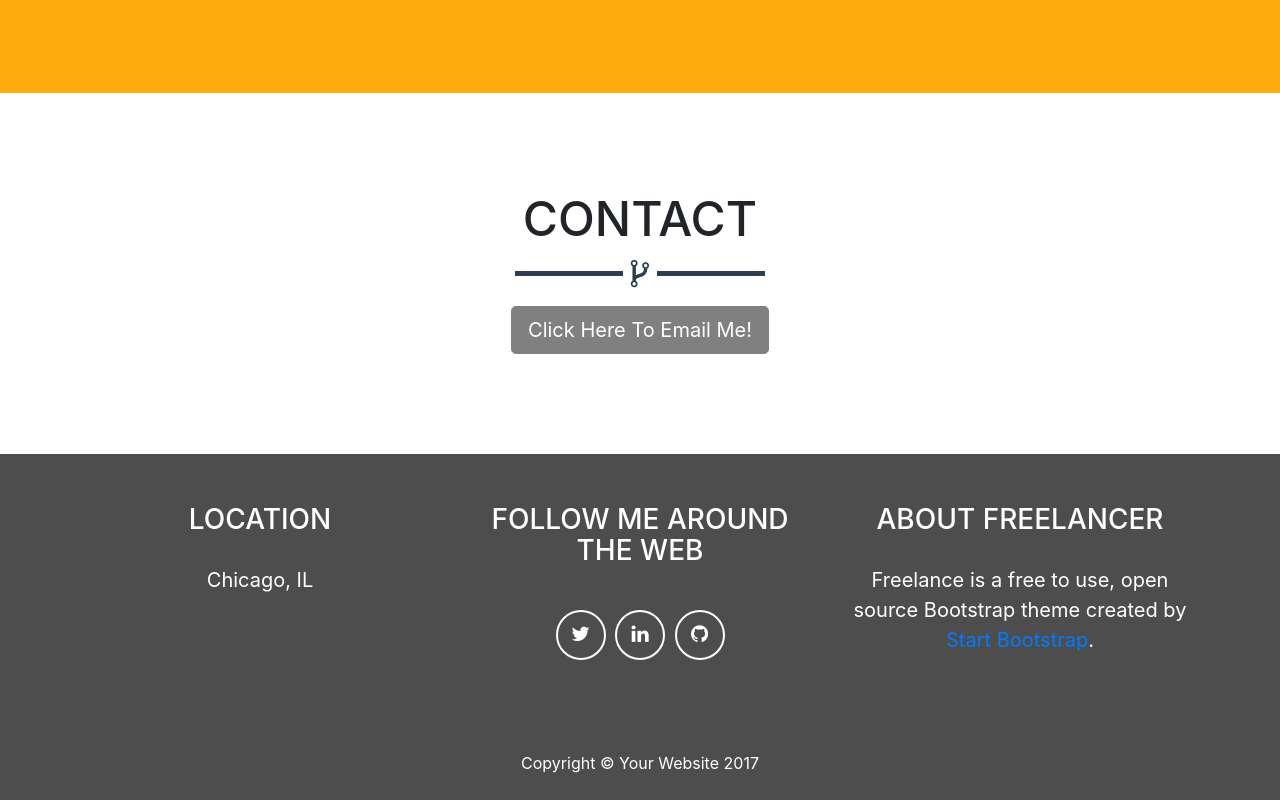
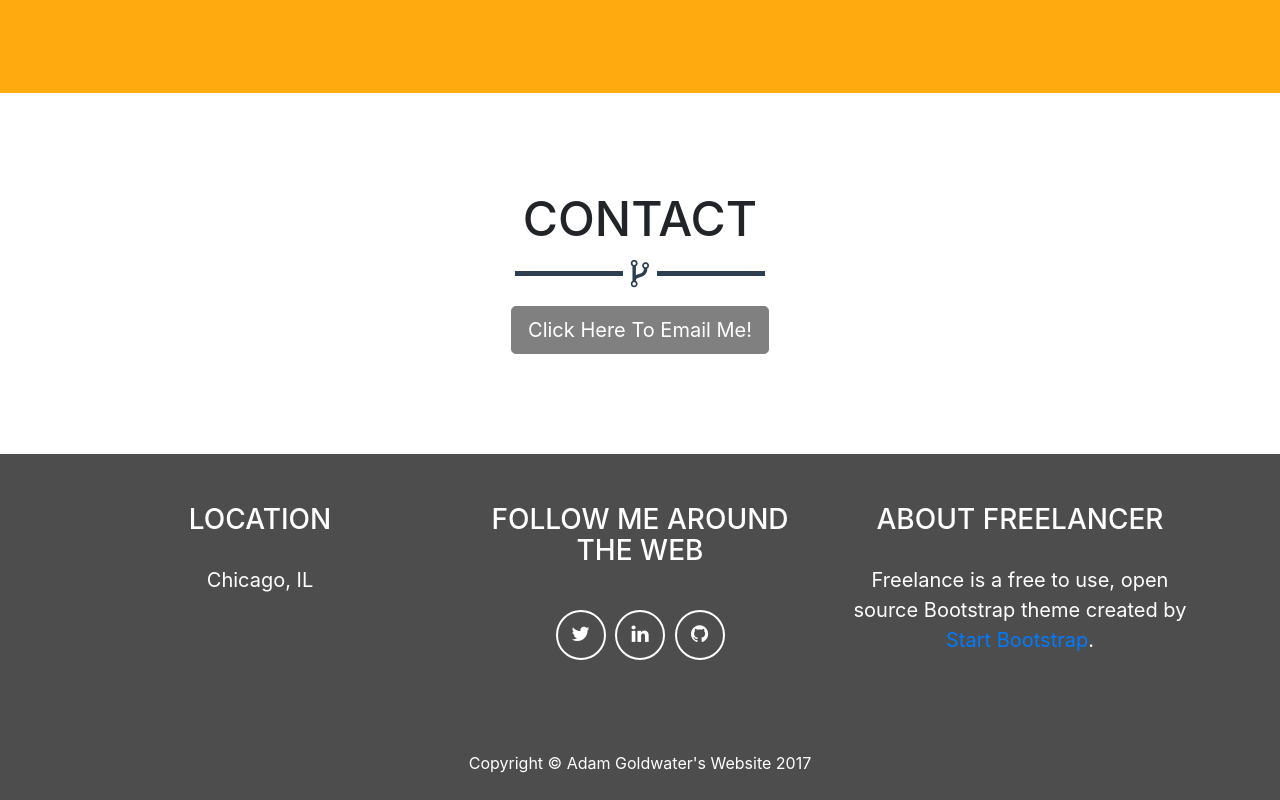
Before and after one commit to agoldh20/agoldh20.github.io, a website with bundled scripts: page index.html in a window 1280 px wide. Shown: the part 1771-2571 px from the top of the page. Built offline with nearby package versions, Linux system fonts and the light colour scheme.

Commit message:
changed copywrite

```diff
--- a/index.html
+++ b/index.html
@@ -242,7 +242,7 @@
         <div class="container">
           <div class="row">
             <div class="col-lg-12">
-              Copyright &copy; Your Website 2017
+              Copyright &copy; Adam Goldwater's Website 2017
             </div>
           </div>
         </div>
```
